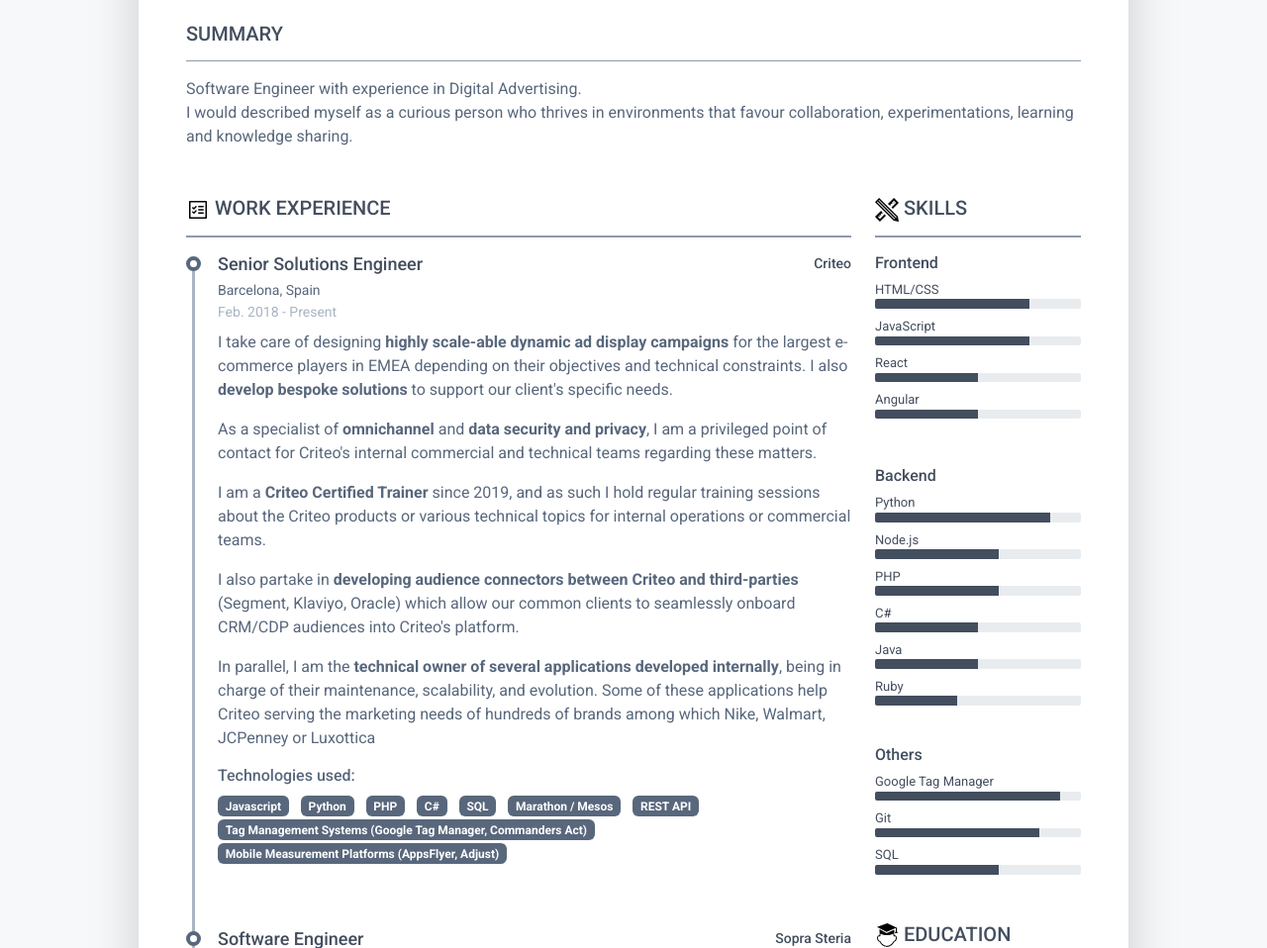
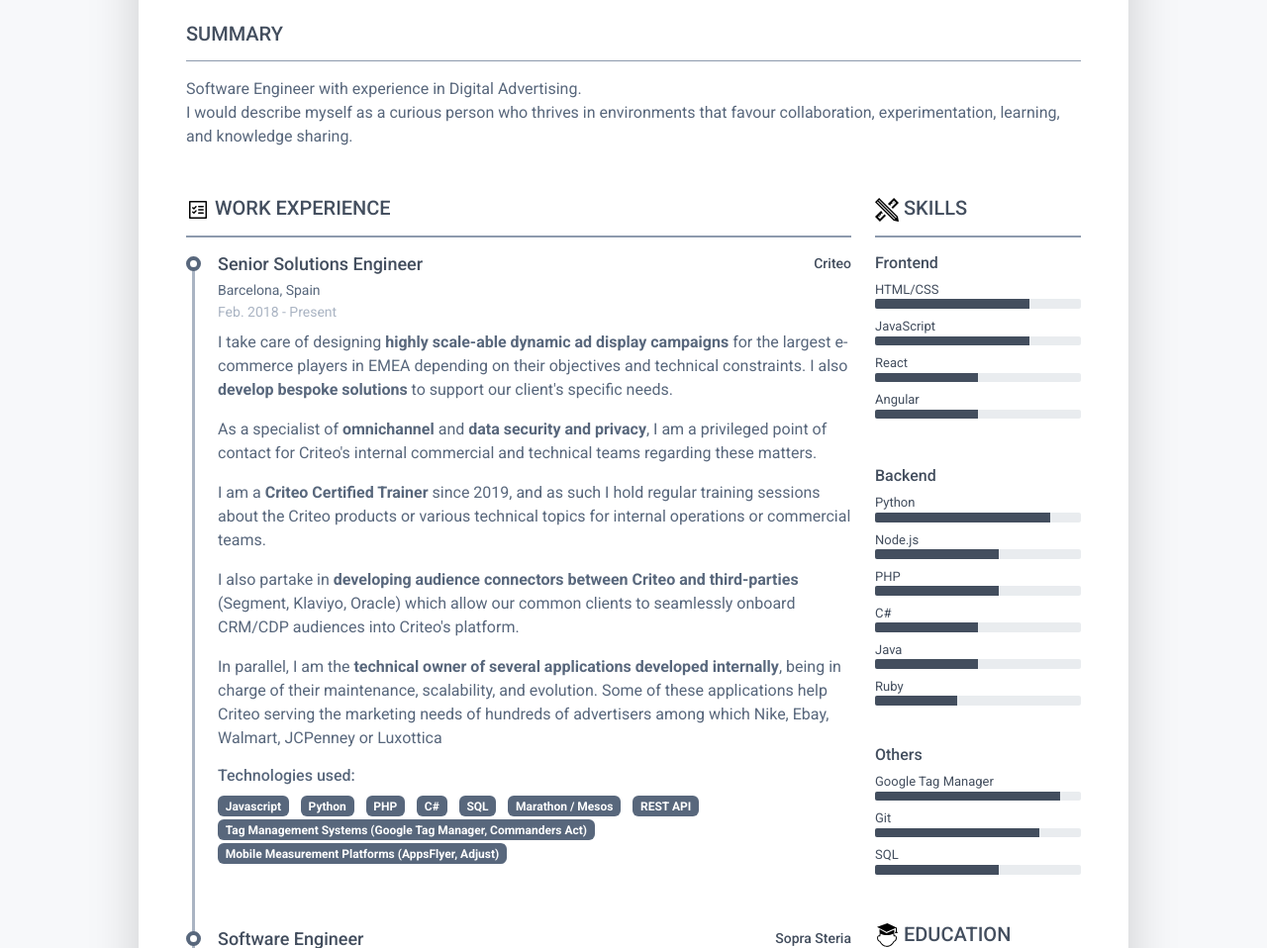
Before and after one commit to MarcDillar/cv, a plain HTML site: page index.html in a window 1280 px wide. Shown: the part 276-1234 px from the top of the page at 99% size. Drawn offline with nearby package versions, Linux system fonts and the light colour scheme.

Commit message:
Update index.html

```diff
--- a/index.html
+++ b/index.html
@@ -52,7 +52,7 @@
 				    <h2 class="resume-section-title text-uppercase font-weight-bold pb-3 mb-3">Summary</h2>
 				    <div class="resume-section-content">
 					    <p class="mb-0">Software Engineer with experience in Digital Advertising.</p>
-						<p class="mb-0">I would described myself as a curious person who thrives in environments that favour collaboration, experimentations, learning and knowledge sharing.</p>
+						<p class="mb-0">I would describe myself as a curious person who thrives in environments that favour collaboration, experimentation, learning, and knowledge sharing.</p>
 				    </div>
 			    </section>
 			    <div class="row">
@@ -74,7 +74,7 @@
 											<p>As a specialist of <b>omnichannel</b> and <b>data security and privacy</b>, I am a privileged point of contact for Criteo's internal commercial and technical teams regarding these matters.</p>
 											<p>I am a <b>Criteo Certified Trainer</b> since 2019, and as such I hold regular training sessions about the Criteo products or various technical topics for internal operations or commercial teams.</p>
 											<p>I also partake in <b>developing audience connectors between Criteo and third-parties</b> (Segment, Klaviyo, Oracle) which allow our common clients to seamlessly onboard CRM/CDP audiences into Criteo's platform.</p>
-											<p>In parallel, I am the <b>technical owner of several applications developed internally</b>, being in charge of their maintenance, scalability, and evolution. Some of these applications help Criteo serving the marketing needs of hundreds of brands among which Nike, Walmart, JCPenney or Luxottica</p>
+											<p>In parallel, I am the <b>technical owner of several applications developed internally</b>, being in charge of their maintenance, scalability, and evolution. Some of these applications help Criteo serving the marketing needs of hundreds of advertisers among which Nike, Ebay, Walmart, JCPenney or Luxottica</p>
 
 										    <h4 class="resume-timeline-item-desc-heading font-weight-bold">Technologies used:</h4>
 										    <ul class="list-inline">
```
